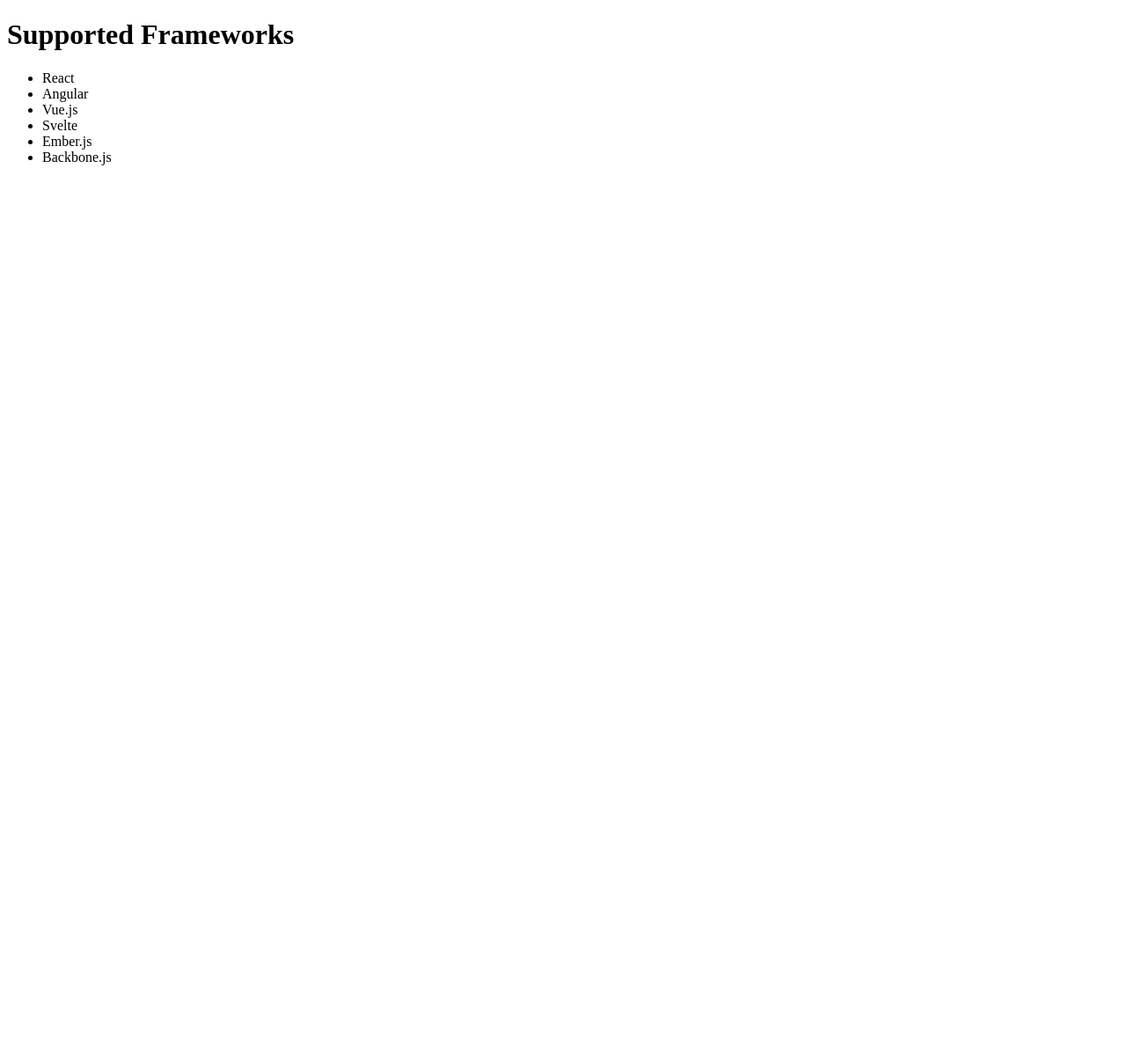
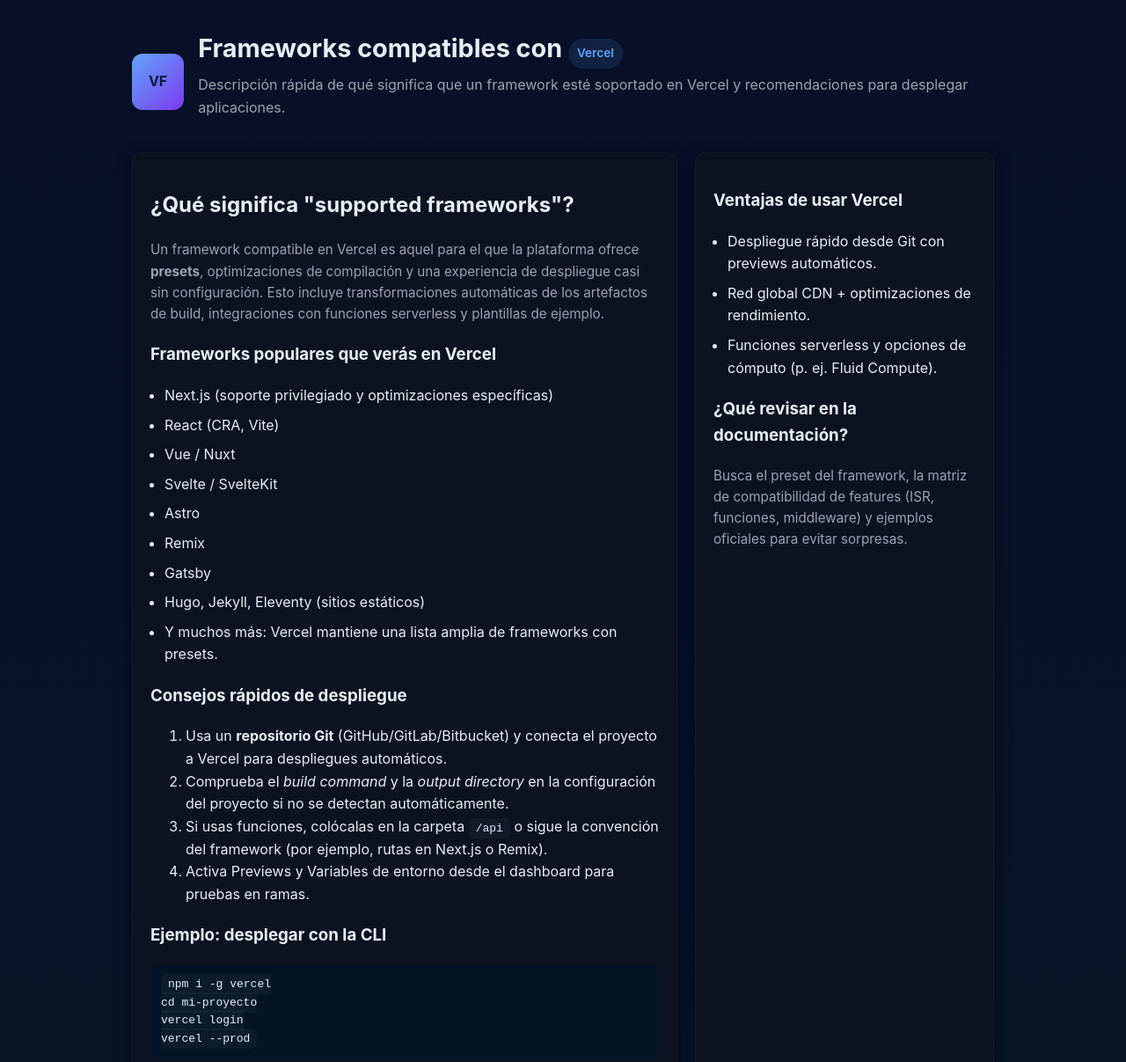
Before and after one commit to vanegas2124-source/Ejerciciosempiricos, a plain HTML site: page supportedframeworks.html in a window 1280 px wide. Shown: the top 1207 px of the page at 88% size. Before the commit the page ends 800 px from the top, so only its background shows below. Drawn offline with Linux system fonts and the light colour scheme.

Commit message:
modificaciion

```diff
--- a/supportedframeworks.html
+++ b/supportedframeworks.html
@@ -1,18 +1,92 @@
 <!DOCTYPE html>
-<html lang="en">
+<html lang="es">
 <head>
-    <meta charset="UTF-8">
-    <title>Supported Frameworks</title>
+<meta charset="utf-8" />
+<meta name="viewport" content="width=device-width,initial-scale=1" />
+<title>Frameworks compatibles con Vercel</title>
+<meta name="description" content="Resumen de los frameworks soportados por Vercel, por qué importa y consejos de despliegue." />
+<style>
+:root{--bg:#0f1724;--card:#0b1220;--muted:#9aa4b2;--accent:#60a5fa;--glass:rgba(255,255,255,0.03)}
+*{box-sizing:border-box}
+body{font-family:Inter,system-ui,Segoe UI,Roboto,"Helvetica Neue",Arial;line-height:1.6;margin:0;background:linear-gradient(180deg,#071028 0%,#071428 100%);color:#e6eef6;padding:32px}
+.container{max-width:980px;margin:0 auto}
+header{display:flex;gap:16px;align-items:center;margin-bottom:20px}
+.logo{width:64px;height:64px;border-radius:12px;background:linear-gradient(135deg,var(--accent),#7c3aed);display:flex;align-items:center;justify-content:center;font-weight:700;color:#02203a}
+h1{font-size:1.8rem;margin:0}
+p.lead{color:var(--muted);margin:6px 0 18px}
+.grid{display:grid;grid-template-columns:1fr 340px;gap:20px}
+.card{background:var(--card);padding:20px;border-radius:12px;box-shadow:0 6px 18px rgba(2,8,23,0.6);border:1px solid rgba(255,255,255,0.03)}
+ul.list{padding-left:1rem;margin:0}
+ul.list li{margin:8px 0}
+code{background:var(--glass);padding:4px 8px;border-radius:6px;font-family:monospace;color:#dff1ff}
+pre{background:#041426;padding:12px;border-radius:8px;overflow:auto;color:#9ee7ff}
+.badge{display:inline-block;padding:6px 10px;border-radius:999px;background:rgba(96,165,250,0.12);color:var(--accent);font-weight:600;font-size:.85rem}
+.muted{color:var(--muted);font-size:.95rem}
+footer{margin-top:22px;color:var(--muted);font-size:.9rem}
+@media (max-width:880px){.grid{grid-template-columns:1fr}header{flex-direction:row;gap:12px}}
+</style>
 </head>
 <body>
-    <h1>Supported Frameworks</h1>
-    <ul>
-        <li>React</li>
-        <li>Angular</li>
-        <li>Vue.js</li>
-        <li>Svelte</li>
-        <li>Ember.js</li>
-        <li>Backbone.js</li>
-    </ul>
-</body>
+<div class="container">
+<header>
+<div class="logo">VF</div>
+<div>
+<h1>Frameworks compatibles con <span class="badge">Vercel</span></h1>
+<p class="lead">Descripción rápida de qué significa que un framework esté soportado en Vercel y recomendaciones para desplegar aplicaciones.</p>
+</div>
+</header>
+
+
+<main class="grid">
+<section class="card">
+<h2>¿Qué significa "supported frameworks"?</h2>
+<p class="muted">Un framework compatible en Vercel es aquel para el que la plataforma ofrece <strong>presets</strong>, optimizaciones de compilación y una experiencia de despliegue casi sin configuración. Esto incluye transformaciones automáticas de los artefactos de build, integraciones con funciones serverless y plantillas de ejemplo.</p>
+
+
+<h3>Frameworks populares que verás en Vercel</h3>
+<ul class="list">
+<li>Next.js (soporte privilegiado y optimizaciones específicas)</li>
+<li>React (CRA, Vite)</li>
+<li>Vue / Nuxt</li>
+<li>Svelte / SvelteKit</li>
+<li>Astro</li>
+<li>Remix</li>
+<li>Gatsby</li>
+<li>Hugo, Jekyll, Eleventy (sitios estáticos)</li>
+<li>Y muchos más: Vercel mantiene una lista amplia de frameworks con presets.</li>
+</ul>
+
+
+<h3>Consejos rápidos de despliegue</h3>
+<ol>
+<li>Usa un <strong>repositorio Git</strong> (GitHub/GitLab/Bitbucket) y conecta el proyecto a Vercel para despliegues automáticos.</li>
+<li>Comprueba el <em>build command</em> y la <em>output directory</em> en la configuración del proyecto si no se detectan automáticamente.</li>
+<li>Si usas funciones, colócalas en la carpeta <code>/api</code> o sigue la convención del framework (por ejemplo, rutas en Next.js o Remix).</li>
+<li>Activa Previews y Variables de entorno desde el dashboard para pruebas en ramas.</li>
+</ol>
+
+
+<h3>Ejemplo: desplegar con la CLI</h3>
+<pre><code>npm i -g vercel
+cd mi-proyecto
+vercel login
+vercel --prod
+</code></pre>
+
+
+<p class="muted">Este flujo es suficiente para la mayoría de proyectos sencillos; para casos avanzados revisa la documentación del preset del framework.</p>
+</section>
+
+
+<aside class="card">
+<h3>Ventajas de usar Vercel</h3>
+<ul class="list">
+<li>Despliegue rápido desde Git con previews automáticos.</li>
+<li>Red global CDN + optimizaciones de rendimiento.</li>
+<li>Funciones serverless y opciones de cómputo (p. ej. Fluid Compute).</li>
+</ul>
+
+
+<h3>¿Qué revisar en la documentación?</h3>
+<p class="muted">Busca el preset del framework, la matriz de compatibilidad de features (ISR, funciones, middleware) y ejemplos oficiales para evitar sorpresas.</p>
 </html>
```
